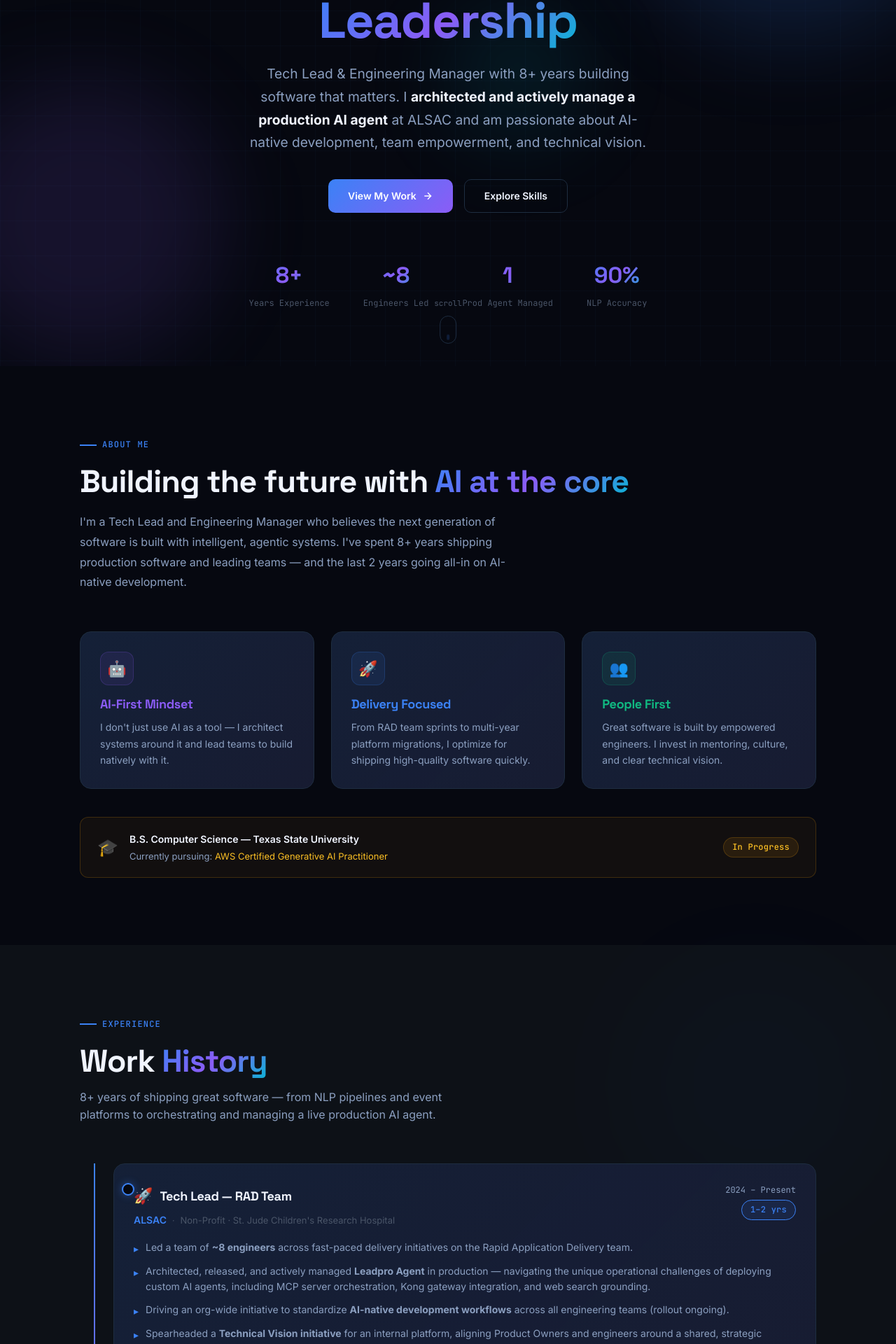
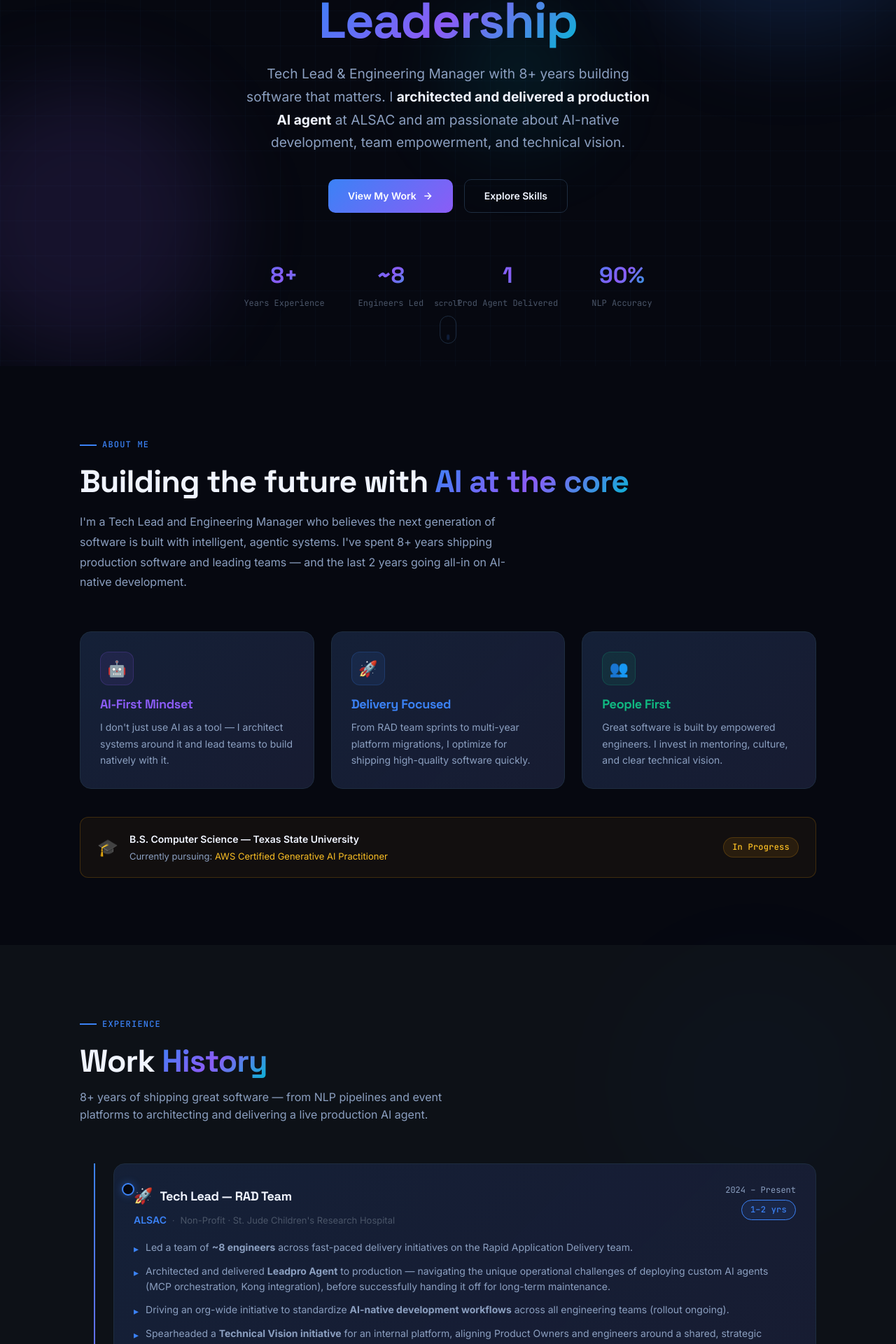
Before and after one commit to purplek23/portfolio, a React (Vite) app: page / in a window 1280 px wide. Shown: the part 335-2255 px from the top of the page at 70% size. Built offline with nearby package versions, Linux system fonts and the light colour scheme.

Commit message:
chore: rework wording to emphasize delivery and handoff rather than active management

```diff
--- a/src/App.tsx
+++ b/src/App.tsx
@@ -127,7 +127,7 @@ export default function HomePage() {
               }}
             >
               Tech Lead & Engineering Manager with 8+ years building software that matters.
-              I <strong style={{ color: 'var(--text-primary)' }}>architected and actively manage a production AI agent</strong> at ALSAC and am
+              I <strong style={{ color: 'var(--text-primary)' }}>architected and delivered a production AI agent</strong> at ALSAC and am
               passionate about AI-native development, team empowerment, and technical vision.
             </p>
 
@@ -161,7 +161,7 @@ export default function HomePage() {
               {[
                 { value: '8+', label: 'Years Experience', id: 'stat-years' },
                 { value: '~8', label: 'Engineers Led', id: 'stat-team' },
-                { value: '1', label: 'Prod Agent Managed', id: 'stat-agent' },
+                { value: '1', label: 'Prod Agent Delivered', id: 'stat-agent' },
                 { value: '90%', label: 'NLP Accuracy', id: 'stat-nlp' },
               ].map((stat) => (
                 <div key={stat.id} id={stat.id} style={{ textAlign: 'center' }}>
@@ -323,7 +323,7 @@ export default function HomePage() {
               Work <span className="gradient-text">History</span>
             </h2>
             <p style={{ color: 'var(--text-secondary)', marginBottom: '56px', maxWidth: '520px' }}>
-              8+ years of shipping great software — from NLP pipelines and event platforms to orchestrating and managing a live production AI agent.
+              8+ years of shipping great software — from NLP pipelines and event platforms to architecting and delivering a live production AI agent.
             </p>
 
             <Timeline entries={TIMELINE_DATA} />
--- a/src/data/portfolioData.ts
+++ b/src/data/portfolioData.ts
@@ -13,7 +13,7 @@ export const TIMELINE_DATA: TimelineEntry[] = [
     icon: '🚀',
     achievements: [
       'Led a team of <strong>~8 engineers</strong> across fast-paced delivery initiatives on the Rapid Application Delivery team.',
-      'Architected, released, and actively managed <strong>Leadpro Agent</strong> in production — navigating the unique operational challenges of deploying custom AI agents, including MCP server orchestration, Kong gateway integration, and web search grounding.',
+      'Architected and delivered <strong>Leadpro Agent</strong> to production — navigating the unique operational challenges of deploying custom AI agents (MCP orchestration, Kong integration), before successfully handing it off for long-term maintenance.',
       'Driving an org-wide initiative to standardize <strong>AI-native development workflows</strong> across all engineering teams (rollout ongoing).',
       'Spearheaded a <strong>Technical Vision initiative</strong> for an internal platform, aligning Product Owners and engineers around a shared, strategic roadmap.',
     ],
```
